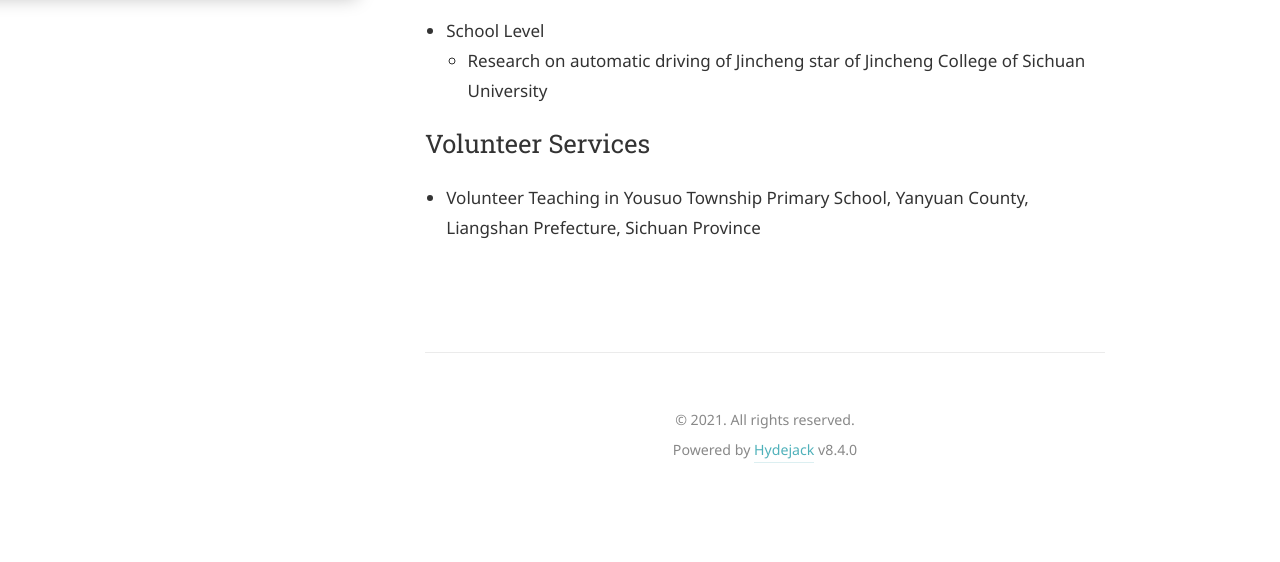
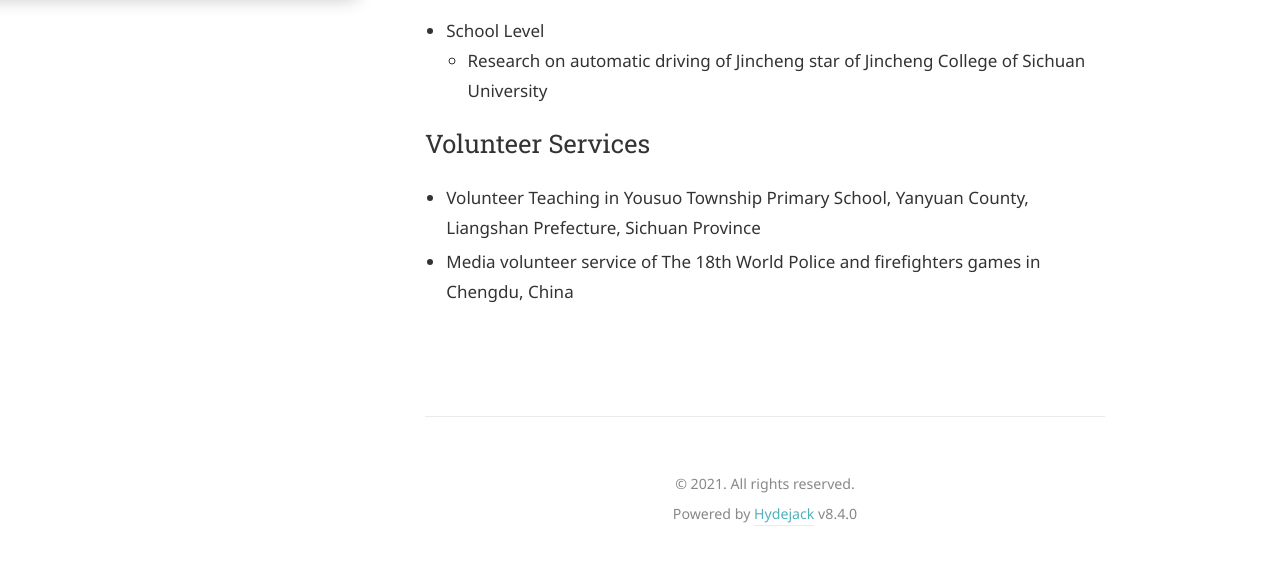
Before and after one commit to chenxumiao/chenxumiao.github.io, a Jekyll site: the page built from personalexperiences.md, in a window 1280 px wide. Shown: the part 902-1464 px from the top of the page. Built offline with Jekyll 4.4.1, drawn with Linux system fonts in a browser that asks for light colours; some web fonts are replaced; before the commit the page ends 1400 px from its top, so only the background shows below that.

Commit message:
Update personalexperiences.md

```diff
--- a/personalexperiences.md
+++ b/personalexperiences.md
@@ -25,3 +25,4 @@ title: Personal Experiences
 ## Volunteer Services
 
 *  Volunteer Teaching in Yousuo Township Primary School, Yanyuan County, Liangshan Prefecture, Sichuan Province
+*  Media volunteer service of The 18th World Police and firefighters games in Chengdu, China
```
